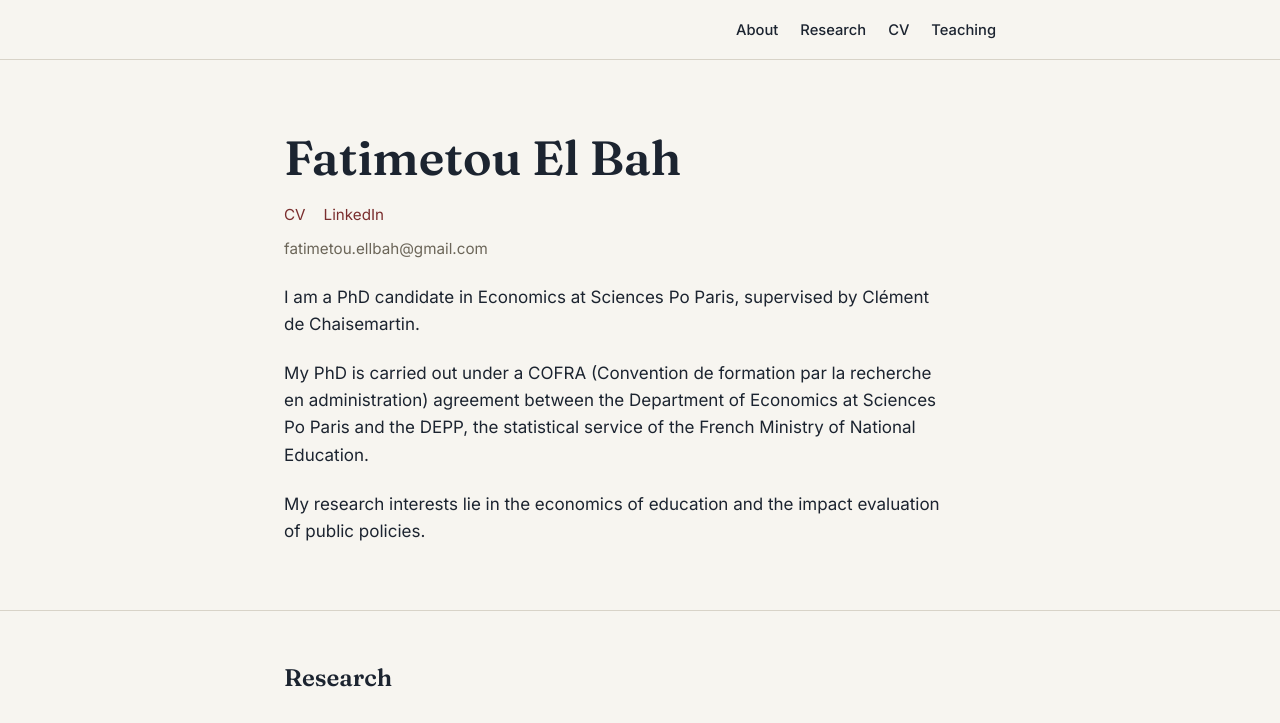
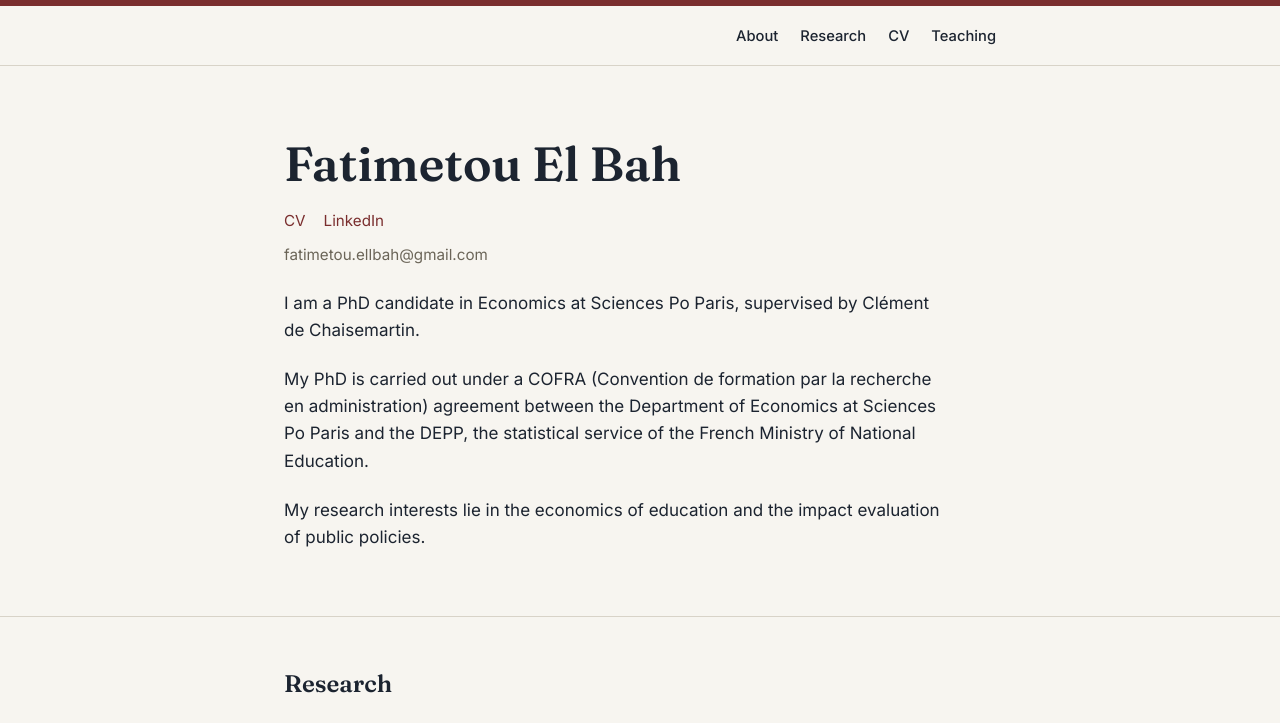
Before and after one commit to fatimetouelbah/fatimetouelbah.github.io, a plain HTML site: page index.html in a window 1280 px wide. Shown: the top 723 px of the page. Drawn offline with Linux system fonts and the light colour scheme.

Commit message:
Update index.html

```diff
--- a/index.html
+++ b/index.html
@@ -137,6 +137,8 @@
 </style>
 </head>
 <body>
+
+  <div style="height:6px; background:var(--accent);"></div>
 
 <header>
   <div class="wrap">
```
